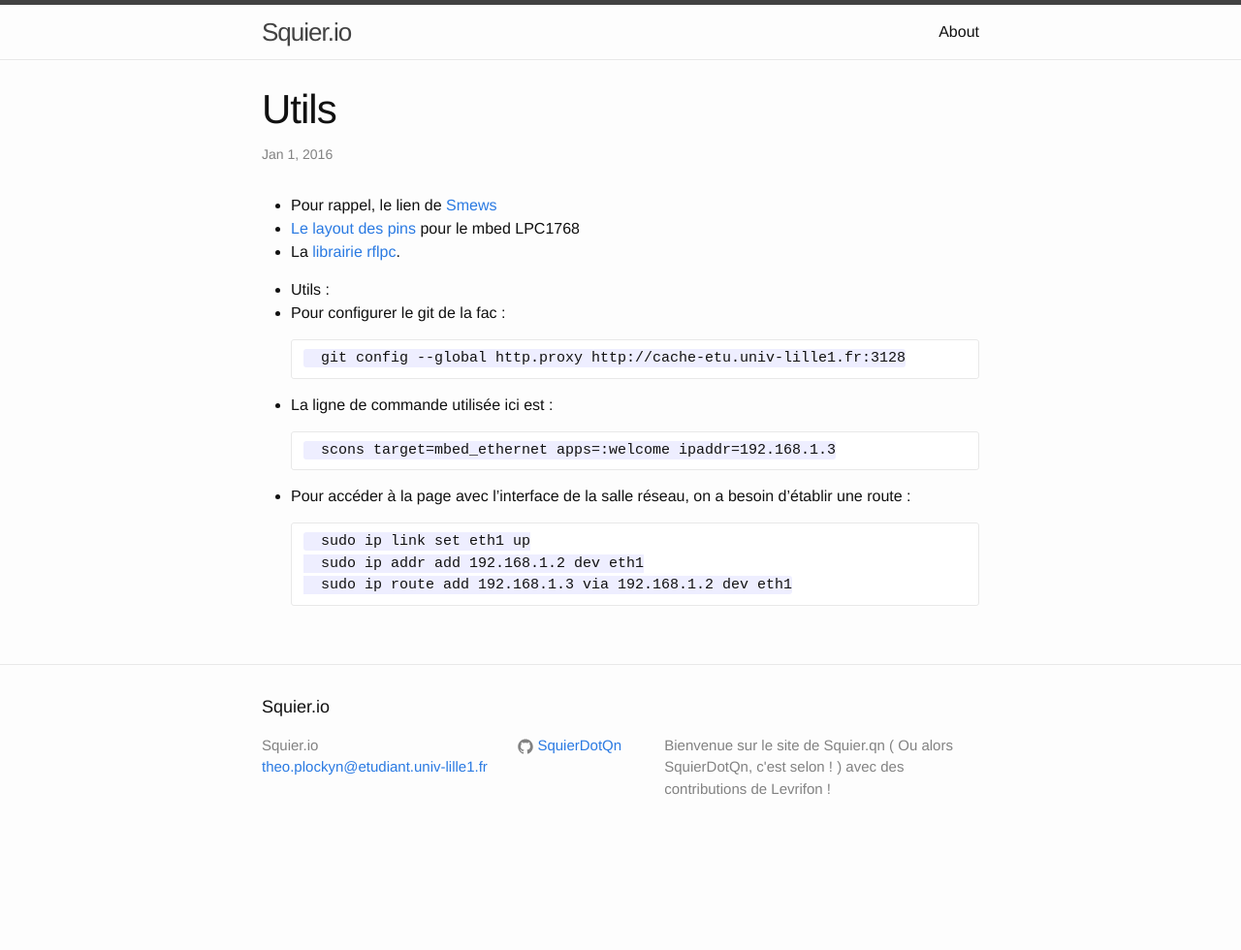
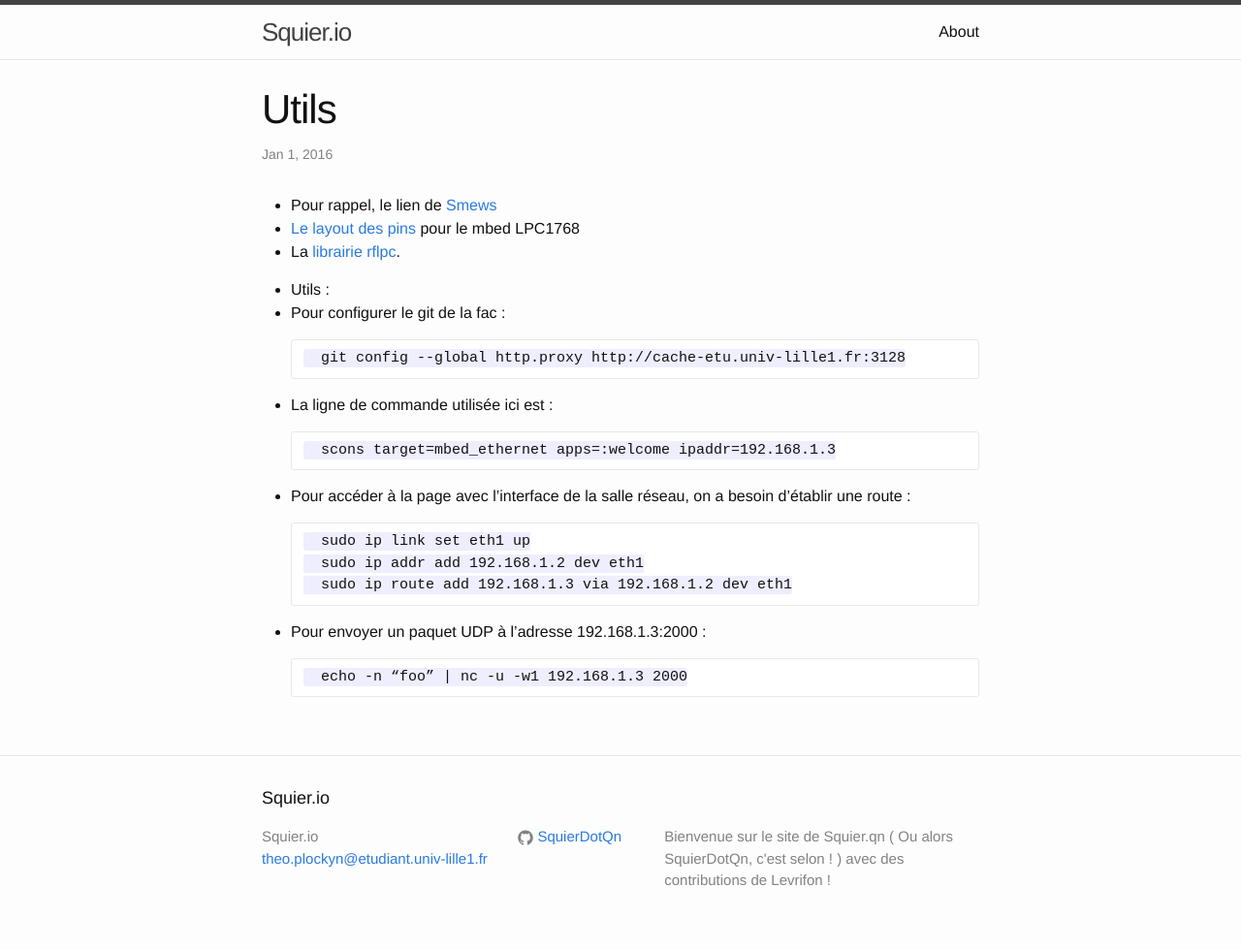
Before and after one commit to SquierDotQn/SquierDotQn.github.io, a Jekyll site: the page built from _posts/2016-01-01-utils.markdown, in a window 1280 px wide. Shown: the whole page at 97% size. Built offline with Jekyll 4.4.1, drawn with Linux system fonts in a browser that asks for light colours; before the commit the page ends 900 px from its top, so only the background shows below that.

Commit message:
Plus d'utils

```diff
--- a/_posts/2016-01-01-utils.markdown
+++ b/_posts/2016-01-01-utils.markdown
@@ -23,6 +23,10 @@
 		sudo ip addr add 192.168.1.2 dev eth1
 		sudo ip route add 192.168.1.3 via 192.168.1.2 dev eth1
 
+* Pour envoyer un paquet UDP à l'adresse 192.168.1.3:2000 :
+
+		echo -n “foo” | nc -u -w1 192.168.1.3 2000
+
 [pins]:     	https://developer.mbed.org/users/screamer/code/mbed/file/667d61c9177b/PinNames.h
 [rflpc-gh]:   	https://github.com/hauspie/rflpc
 [smews-gh]: 	https://github.com/2xs/smews
```
